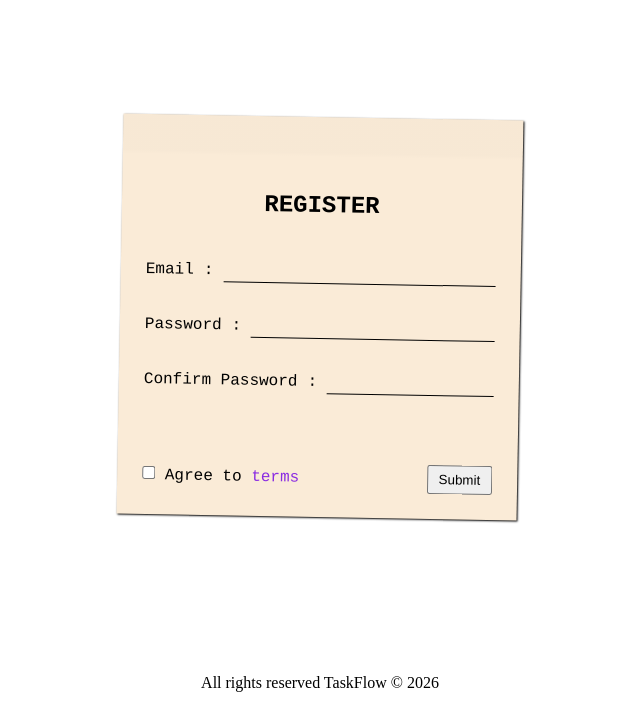
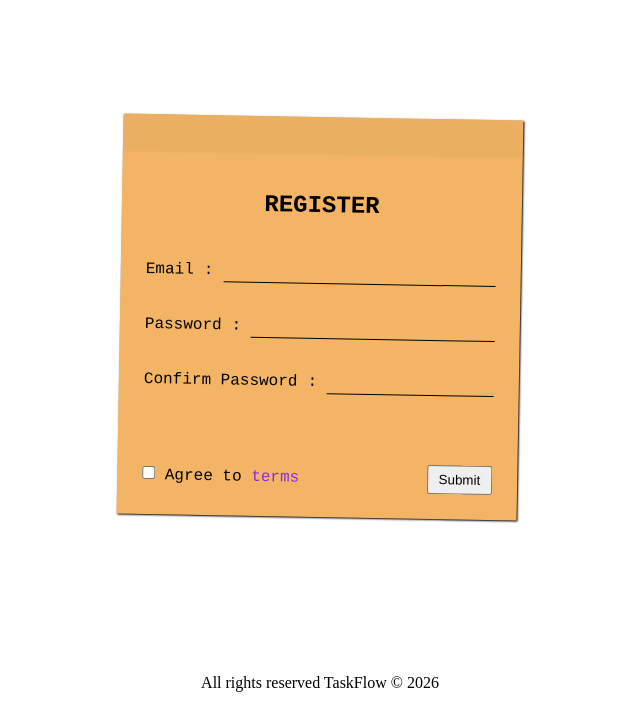
Before and after one commit to viniciuslemessouza/taskflow, a Flask app: page /register in a window 1280 px wide. Shown: the part 83-800 px from the top of the page, without its empty margins (320-960 px from the left). Run offline with Flask 3, Linux system fonts and the light colour scheme; some libraries are stand-ins or nearby versions.

Commit message:
chore: change forms colors and padding

```diff
--- a/app/static/css/forms.css
+++ b/app/static/css/forms.css
@@ -1,20 +1,20 @@
 .login-form{
-    background-color: aliceblue;
+    background-color: rgb(135, 199, 255);
     transform: translate(-50%, -50%) rotate(-1deg);
 }
 
 .register-form{
-    background-color: antiquewhite;
+    background-color: rgb(243, 181, 101);
     transform: translate(-50%, -50%) rotate(1deg);
 }
 
 .new-password-form{
-    background-color: beige;
+    background-color: rgb(255, 255, 80);
     transform: translate(-50%, -50%) rotate(-2deg);
 }
 
 .password-recovery-form{
-    background-color: wheat;
+    background-color: rgb(255, 194, 80);
     transform: translate(-50%, -50%) rotate(2deg);
 }
 
@@ -40,7 +40,7 @@
     content:"";
     width: 100%;
     height: 4rem;
-    background: linear-gradient(to bottom, rgba(0, 0, 0, 0.01) 90%, transparent);
+    background: linear-gradient(to bottom, rgba(0, 0, 0, 0.03) 90%, transparent);
 }
 
 .post-it h2{
@@ -71,6 +71,7 @@
     border-bottom: 1px solid black;
     outline: none;
     background-color: transparent;
+    padding: 0rem 1rem;
 }
 
 .form-row a{
```
